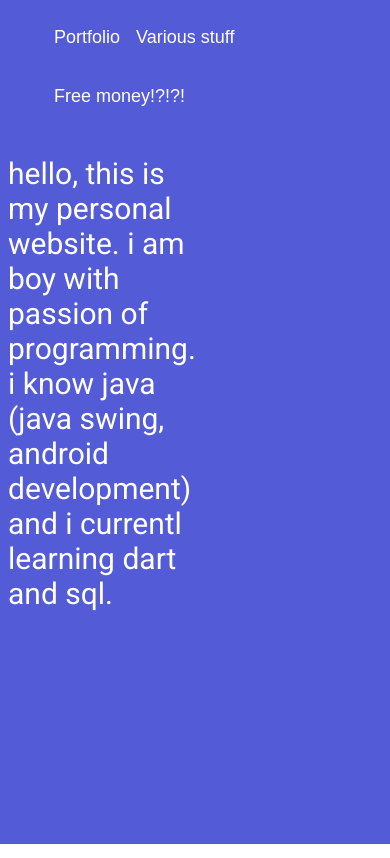
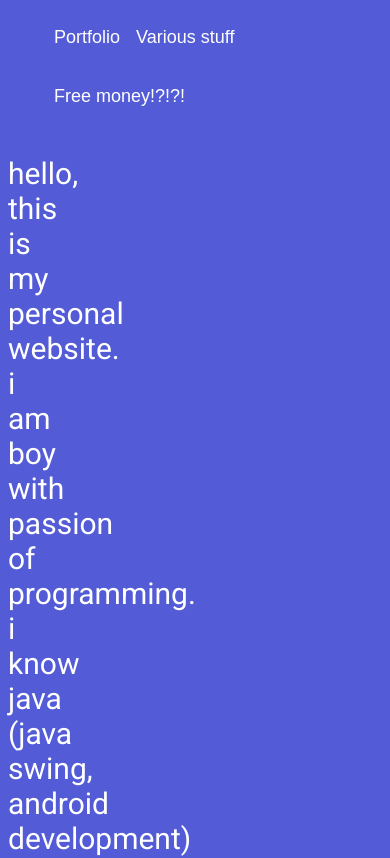
Before and after one commit to Frang125/Frang125.github.io, a plain HTML site: page index.html in a window 390 px wide. Shown: the top 858 px of the page. Drawn offline with Linux system fonts and the light colour scheme.

Commit message:
Update index.html

```diff
--- a/index.html
+++ b/index.html
@@ -25,7 +25,7 @@
 
     }
     #box{
-      width: 200px;
+      width: 50px;
       height: 100px;
       font-family: "Roboto", sans-serif;
       font-style: normal;
```
